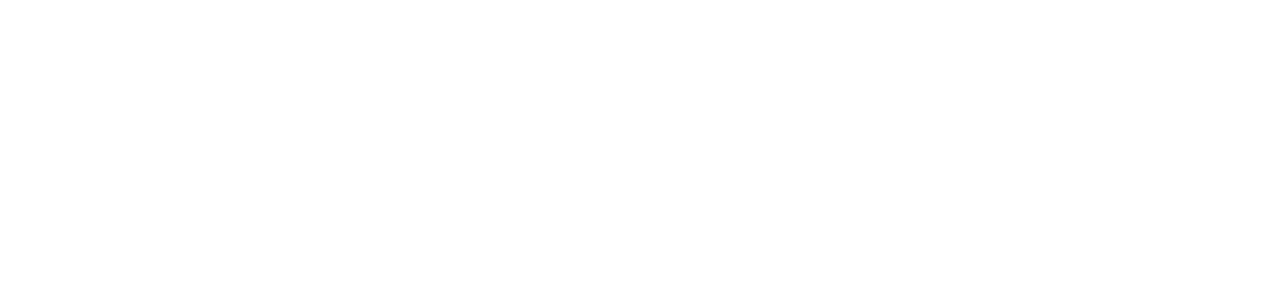
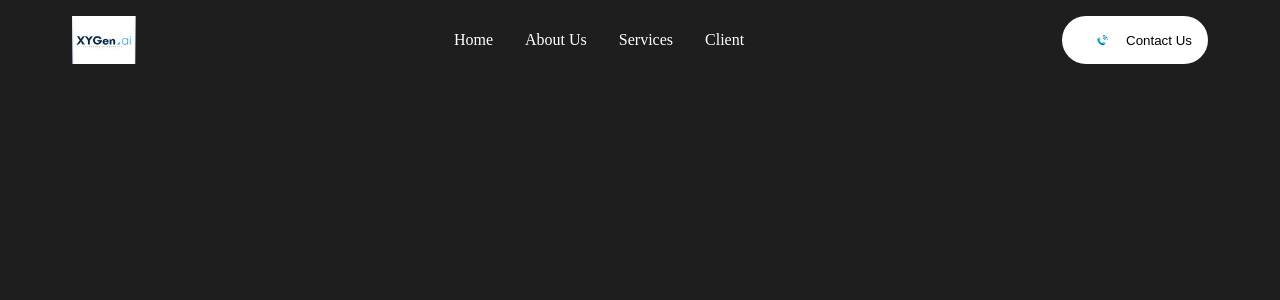
Before and after one commit to chamodhjayasumana/xygen.ai-web, a React (Create React App) app in the folder xygen/: page / in a window 1280 px wide. Shown: the top 300 px of the page. Built offline with nearby package versions, Linux system fonts and the light colour scheme.

Commit message:
create navigation bar and it components

```diff
--- /dev/null
+++ b/package.json
@@ -0,0 +1,5 @@
+{
+  "dependencies": {
+    "react-scroll": "^1.9.0"
+  }
+}
--- a/xygen/public/index.html
+++ b/xygen/public/index.html
@@ -7,7 +7,9 @@
     <meta name="theme-color" content="#000000" />
     <meta name="description" content="xygen web"/>
     <link rel="manifest" href="%PUBLIC_URL%/manifest.json" />
-    <title>React App</title>
+    <title>XYgen App</title>
+    <link rel="stylesheet" href="./style.css">
+
   </head>
   <body>
     <noscript>You need to enable JavaScript to run this app.</noscript>
--- /dev/null
+++ b/xygen/public/style.css
@@ -0,0 +1,14 @@
+*{
+    margin: 0;
+    padding: 0;
+    box-sizing: border-box;
+    text-decoration: none;
+    background: transparent;
+}
+
+body {
+    background: rgb(30,30,30);
+    color: white;
+    overflow: hidden;
+    overflow-y: scroll;
+}
--- a/xygen/src/App.js
+++ b/xygen/src/App.js
@@ -1,10 +1,12 @@
+import Navbar from "./components/NavBar/navbar";
+
 
 function App() {
   return (
     <div className="App">
-      <header className="App-header">
-
-      </header>
+      <div className="navbar">
+        <Navbar/>
+      </div>
     </div>
   );
 }
--- /dev/null
+++ b/xygen/src/components/NavBar/navbar.css
@@ -0,0 +1,50 @@
+.Navbar {
+    height: 5rem;
+    width: 100vw;
+    max-width: 75rem;
+    margin: 0 auto;
+    padding: 1rem 2rem;
+    display: flex;
+    align-items: center;
+    justify-content:space-between ;
+    position: sticky;
+    top: 0;
+    z-index: 3;
+}
+
+.logo {
+    object-fit: cover;
+    height: 3rem;
+    width: 4rem;
+}
+
+.descktopMenuListItem {
+    margin: 1rem;
+    cursor: pointer;
+
+}
+
+.descktopMenuListItem:hover {
+    color: rgb(95, 124, 239);
+    padding-bottom: 0.5rem;
+    border-bottom: 3px solid rgb(91, 119, 232);;
+
+}
+
+.descktopMenuBtn {
+    background: white;
+    color: black;
+    border: none;
+    display: flex;
+    align-items: center;
+    justify-content: center;
+    padding: 0 1rem;
+    border-radius: 2rem;
+}
+
+.descktopMenuImg {
+    object-fit: cover;
+    height: 1rem;
+    width: 1rem;
+    margin: 1rem;
+}
--- /dev/null
+++ b/xygen/src/components/NavBar/navbar.js
@@ -0,0 +1,23 @@
+import React from 'react'
+import './navbar.css';
+import logo from '../../assets/xygen_ai_logo.jpg';
+import contactImg from '../../assets/contact.png';
+import {Link} from 'react-scroll'
+
+const Navbar = () => {
+  return (
+    <nav className="Navbar">
+      <img src={logo} alt="logo" className='logo' />
+      <div className="desktopMenu">
+          <Link className="descktopMenuListItem">Home</Link>
+          <Link className="descktopMenuListItem">About Us</Link>
+          <Link className="descktopMenuListItem">Services</Link>
+          <Link className="descktopMenuListItem">Client</Link>
+      </div>
+      <button className="descktopMenuBtn">
+          <img src={contactImg} art="" className="descktopMenuImg"/>Contact Us</button>
+    </nav>
+  )
+}
+
+export default Navbar
--- a/xygen/src/index.js
+++ b/xygen/src/index.js
@@ -5,9 +5,7 @@
 
 const root = ReactDOM.createRoot(document.getElementById('root'));
 root.render(
-
   <React.StrictMode>
     <App />
   </React.StrictMode>
-
 );
```
Also changed, not shown: xygen/src/assets/contact.png (added), 1 other file (tests, documents, lock files or other folders).
